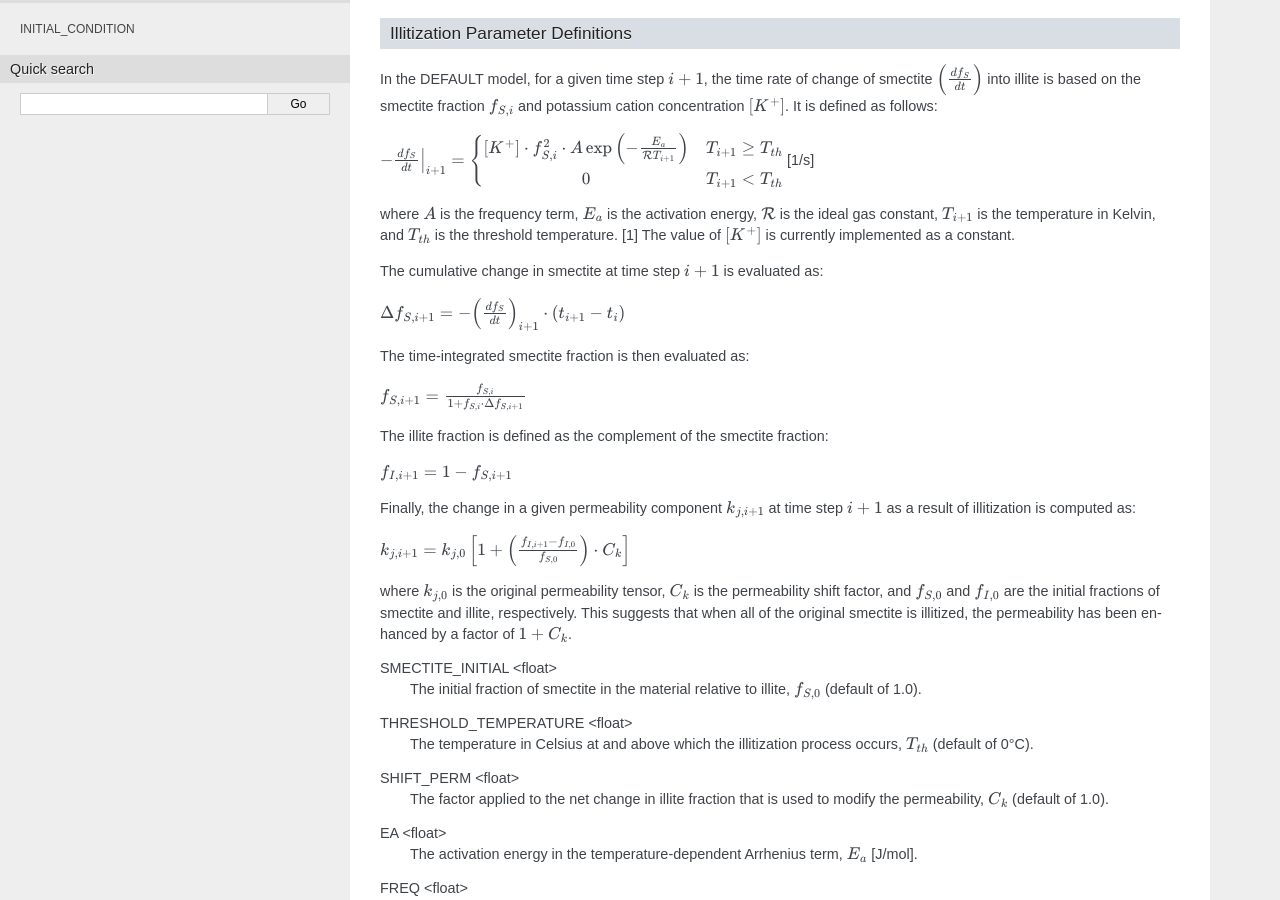
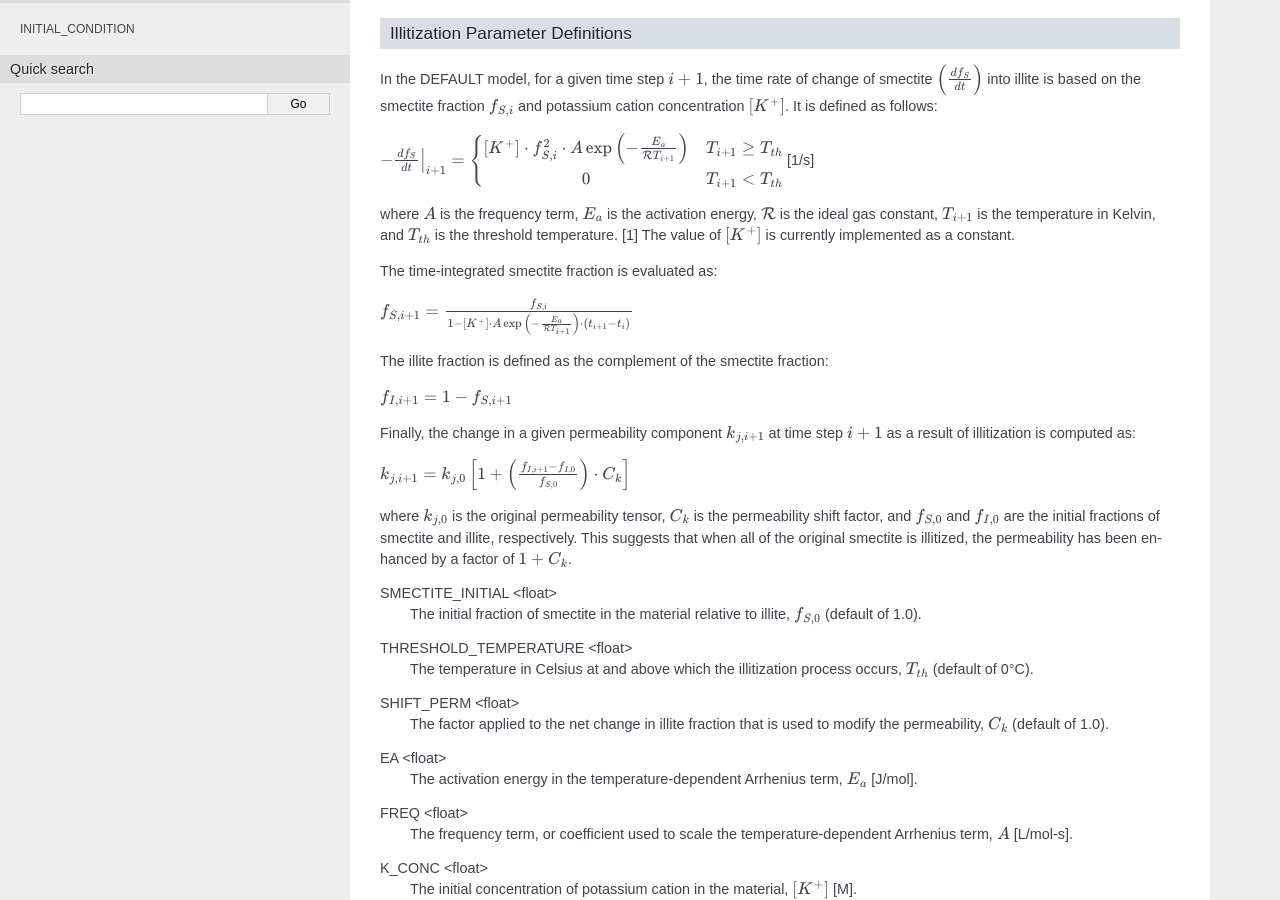
Before and after one commit to Miracloon/pflotran-documentation, a Sphinx documentation site: the page built from source/user_guide/cards/subsurface/illitization.rst, in a window 1280 px wide and 900 px high, scrolled down 595 px. Built offline with Sphinx 7.4.7, drawn with Linux system fonts in a browser that asks for light colours.

Commit message:
Fix time-integrated smectite fraction.

```diff
--- a/source/user_guide/cards/subsurface/illitization.rst
+++ b/source/user_guide/cards/subsurface/illitization.rst
@@ -38,13 +38,9 @@ In the DEFAULT model, for a given time step :math:`i+1`, the time rate of change
 
 where :math:`A` is the frequency term, :math:`E_{a}` is the activation energy, :math:`\mathcal{R}` is the ideal gas constant, :math:`T_{i+1}` is the temperature in Kelvin, and :math:`T_{th}` is the threshold temperature. [1] The value of :math:`[K^{+}]` is currently implemented as a constant.
 
-The cumulative change in smectite at time step :math:`i+1` is evaluated as:
+The time-integrated smectite fraction is evaluated as:
 
-:math:`\Delta f_{S,i+1}=-\left(\frac{df_{S}}{dt}\right)_{i+1}\cdot(t_{i+1}-t_{i})`
-
-The time-integrated smectite fraction is then evaluated as:
-
-:math:`f_{S,i+1} = \frac{f_{S,i}}{1+f_{S,i}\cdot\Delta f_{S,i+1}}`
+:math:`f_{S,i+1} = \frac{f_{S,i}}{1-[K^{+}]\cdot A\exp{\left(-\frac{E_{a}}{\mathcal{R}T_{i+1}}\right)}\cdot (t_{i+1}-t_{i})}`
 
 The illite fraction is defined as the complement of the smectite fraction:
 
```
